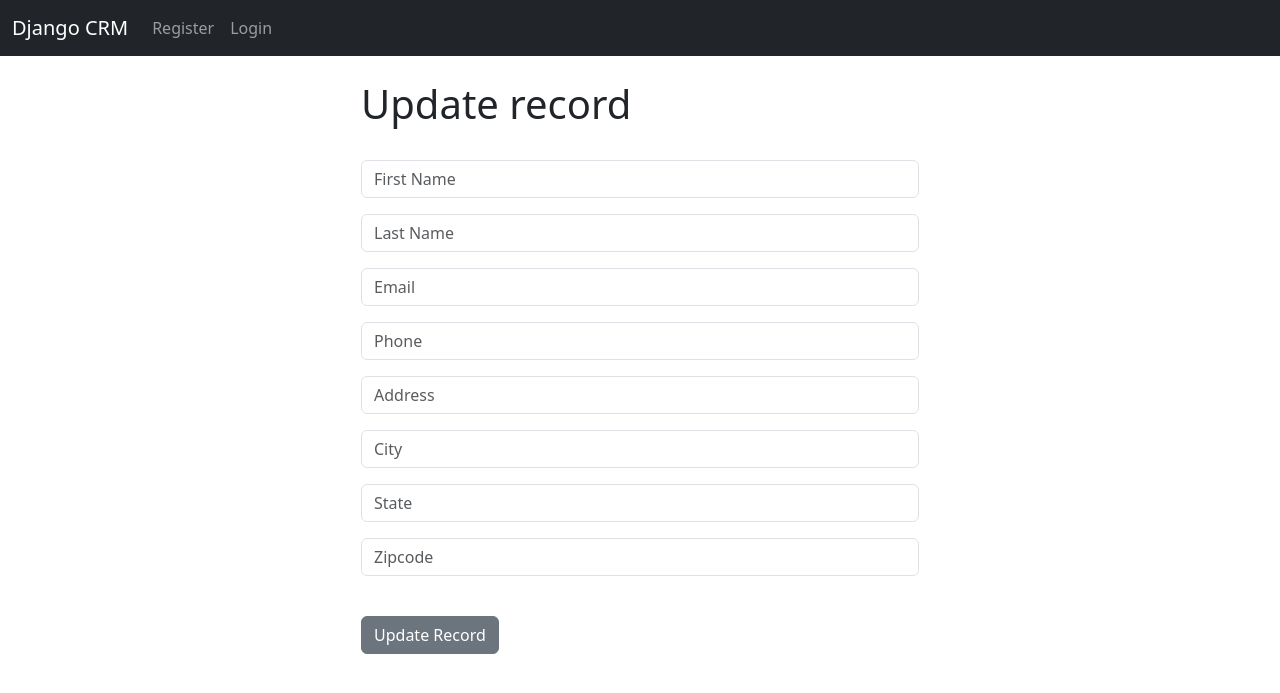
After one commit to desilvaaesan/Django-CRM, a Django app: template website/templates/update_record.html in a window 1280 px wide. The commit adds this page. Shown: the top 693 px of the page. Run offline with Django 5.2, Linux system fonts and the light colour scheme; the template is opened without the code that fills it: values that come from a table or form of the project are taken from there, others are empty.

Commit message:
Add: views to update records

```diff
--- a/website/templates/add_record.html
+++ b/website/templates/add_record.html
@@ -11,9 +11,10 @@
 
 <br/>
     <button type="submit" class="btn btn-secondary">Add Record</button>
+    <a href="{% url 'home' %}" class="btn btn-secondary">Back</a>
 
 </form>
 
-
+</div>
 
 {% endblock %}
--- a/website/templates/record.html
+++ b/website/templates/record.html
@@ -25,5 +25,7 @@
   <br /><br />
   <a href="{% url 'home' %}" class="btn btn-secondary">Back</a>
   <a href="{% url 'delete_record' customer_record.id %}" class="btn btn-danger">Delete</a>
+  <a href="{% url 'update_record' customer_record.id %}" class="btn btn-secondary">Update Record</a>
+
 
 {% endblock %}
--- /dev/null
+++ b/website/templates/update_record.html
@@ -0,0 +1,19 @@
+{% extends "base.html" %}
+{% block content %}
+
+<div class="col-md-6 offset-md-3">
+<h1> Update record </h1>
+<br />
+
+<form method="POST">
+    {% csrf_token %}
+    {{ form.as_p }}
+
+<br/>
+    <button type="submit" class="btn btn-secondary">Update Record</button>
+
+</form>
+
+</div>
+
+{% endblock %}
--- a/website/urls.py
+++ b/website/urls.py
@@ -9,5 +9,6 @@ urlpatterns = [
     path('record/<int:pk>', views.customer_record, name='record'),
     path('delete_record/<int:pk>', views.delete_record, name='delete_record'),
     path('add_record/', views.add_record, name='add_record'),
+    path('update_record/<int:pk>', views.update_record, name='update_record'),
 
 ]
```
Also changed, not shown: website/views.py (+13 -0 lines).
